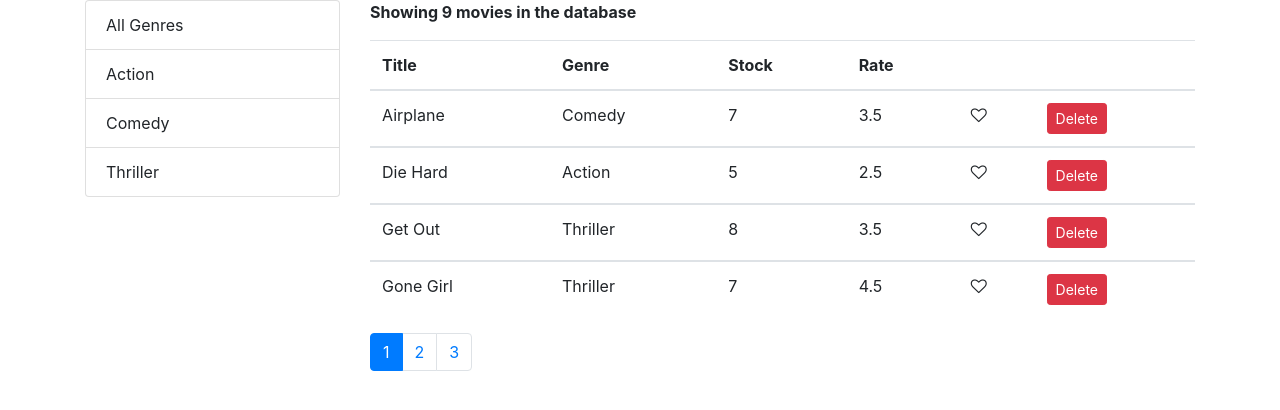
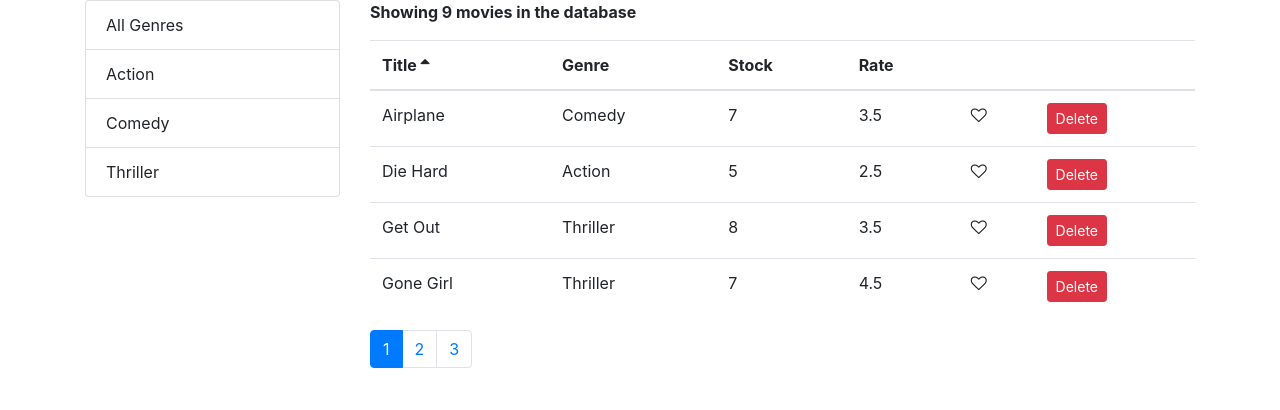
Before and after one commit to instanetk/vidly, a React (Create React App) app: page / in a window 1280 px wide. Shown: the top 410 px of the page. Built offline with nearby package versions, Linux system fonts and the light colour scheme.

Commit message:
End of Unit 5

```diff
--- a/src/components/common/listGroup.jsx
+++ b/src/components/common/listGroup.jsx
@@ -1,13 +1,12 @@
 import React from "react";
 
-const ListGroup = (props) => {
-  const {
-    items,
-    textProperty,
-    valueProperty,
-    selectedItem,
-    onItemSelect,
-  } = props;
+const ListGroup = ({
+  items,
+  textProperty,
+  valueProperty,
+  selectedItem,
+  onItemSelect,
+}) => {
   return (
     <ul className="list-group">
       {items.map((item) => (
--- a/src/components/common/pagination.jsx
+++ b/src/components/common/pagination.jsx
@@ -2,8 +2,7 @@
 import PropTypes from "prop-types";
 import _ from "lodash";
 
-const Pagination = (props) => {
-  const { itemCount, pageSize, currentPage, onPageChange } = props;
+const Pagination = ({ itemCount, pageSize, currentPage, onPageChange }) => {
   const pagesCount = Math.ceil(itemCount / pageSize);
   if (pagesCount === 1) return null;
   const pages = _.range(1, pagesCount + 1);
--- /dev/null
+++ b/src/components/common/table.jsx
@@ -0,0 +1,15 @@
+import React from "react";
+import TableHeader from "./tableHeader";
+import TableBody from "./tableBody";
+
+const Table = ({ columns, sortColumn, onSort, data }) => {
+  return (
+    <table className="table">
+      <TableHeader columns={columns} sortColumn={sortColumn} onSort={onSort} />
+
+      <TableBody data={data} columns={columns} />
+    </table>
+  );
+};
+
+export default Table;
--- /dev/null
+++ b/src/components/common/tableBody.jsx
@@ -0,0 +1,32 @@
+import React, { Component } from "react";
+import _ from "lodash";
+
+class TableBody extends Component {
+  renderCell = (item, column) => {
+    if (column.content) return column.content(item);
+
+    return _.get(item, column.path);
+  };
+  createKey = (item, column) => {
+    return item._id + (column.path || column.key);
+  };
+  render() {
+    const { data, columns } = this.props;
+
+    return (
+      <tbody>
+        {data.map((item) => (
+          <tr key={item._id}>
+            {columns.map((column) => (
+              <td key={this.createKey(item, column)}>
+                {this.renderCell(item, column)}
+              </td>
+            ))}
+          </tr>
+        ))}
+      </tbody>
+    );
+  }
+}
+
+export default TableBody;
--- a/src/components/common/tableHeader.jsx
+++ b/src/components/common/tableHeader.jsx
@@ -0,0 +1,43 @@
+import React, { Component } from "react";
+
+// columns: array
+// sortColumn: object
+// onSort: function
+class TableHeader extends Component {
+  raiseSort = (path) => {
+    const sortColumn = { ...this.props.sortColumn };
+
+    if (sortColumn.path === path) {
+      sortColumn.order = sortColumn.order === "asc" ? "desc" : "asc";
+    } else {
+      sortColumn.path = path;
+      sortColumn.order = "asc";
+    }
+    this.props.onSort(sortColumn);
+  };
+  renderSortIcon = (column) => {
+    const { sortColumn } = this.props;
+
+    if (column.path !== sortColumn.path) return null;
+    if (sortColumn.order === "asc") return <i className="fa fa-sort-asc"></i>;
+    return <i className="fa fa-sort-desc"></i>;
+  };
+  render() {
+    return (
+      <thead>
+        <tr className="clickable">
+          {this.props.columns.map((column) => (
+            <th
+              key={column.path || column.key}
+              onClick={() => this.raiseSort(column.path)}
+            >
+              {column.label} {this.renderSortIcon(column)}
+            </th>
+          ))}
+        </tr>
+      </thead>
+    );
+  }
+}
+
+export default TableHeader;
--- a/src/components/movies.jsx
+++ b/src/components/movies.jsx
@@ -51,33 +51,18 @@
     this.setState({ selectedGenre: genre, currentPage: 1 });
   };
 
-  handleSort = (path) => {
-    const sortColumn = { ...this.state.sortColumn };
-
-    if (sortColumn.path === path) {
-      sortColumn.order = sortColumn.order === "asc" ? "desc" : "asc";
-    } else {
-      sortColumn.path = path;
-      sortColumn.order = "asc";
-    }
-
+  handleSort = (sortColumn) => {
     this.setState({ sortColumn });
-    console.log(sortColumn);
   };
 
-  render() {
-    const { length: count } = this.state.movies;
-
+  getPagedData = () => {
     const {
       currentPage,
       pageSize,
       movies: allMovies,
-      genres,
       selectedGenre,
       sortColumn,
     } = this.state;
-
-    if (count === 0) return <p>There are no movies in the database.</p>;
 
     const filtered =
       selectedGenre && selectedGenre._id
@@ -85,8 +70,19 @@
         : allMovies;
 
     const sorted = _.orderBy(filtered, [sortColumn.path], [sortColumn.order]);
-    console.log(sortColumn);
     const movies = paginate(sorted, currentPage, pageSize);
+
+    return { totalCount: filtered.length, data: movies };
+  };
+
+  render() {
+    const { length: count } = this.state.movies;
+
+    const { currentPage, pageSize, genres, sortColumn } = this.state;
+
+    if (count === 0) return <p>There are no movies in the database.</p>;
+
+    const { totalCount, data: movies } = this.getPagedData();
 
     return (
       <div className="row">
@@ -99,16 +95,17 @@
         </div>
         <div className="col">
           <p className="font-weight-bold">
-            Showing {filtered.length} movies in the database
+            Showing {totalCount} movies in the database
           </p>
           <MoviesTable
             movies={movies}
+            sortColumn={sortColumn}
             onLike={this.handleLike}
             onDelete={this.handleDelete}
             onSort={this.handleSort}
           />
           <Pagination
-            itemCount={filtered.length}
+            itemCount={totalCount}
             pageSize={pageSize}
             currentPage={currentPage}
             onPageChange={this.handlePageChange}
--- a/src/components/moviesTable.jsx
+++ b/src/components/moviesTable.jsx
@@ -1,54 +1,43 @@
-import React from "react";
+import React, { Component } from "react";
 import Like from "./common/like";
+import Table from "./common/table";
 
-const MoviesTable = (props) => {
-  const { movies, onLike, onDelete, onSort } = props;
-
-  return (
-    <table className="table">
-      <thead>
-        <tr>
-          <th onClick={() => onSort("title")} scope="col">
-            Title
-          </th>
-          <th onClick={() => onSort("genre.name")} scope="col">
-            Genre
-          </th>
-          <th onClick={() => onSort("numberInStock")} scope="col">
-            Stock
-          </th>
-          <th onClick={() => onSort("dailyRentalRate")} scope="col">
-            Rate
-          </th>
-          <th scope="col"></th>
-          <th scope="col"></th>
-        </tr>
-      </thead>
-
-      {movies.map((movie) => (
-        <tbody key={movie._id}>
-          <tr>
-            <td>{movie.title}</td>
-            <td>{movie.genre.name}</td>
-            <td>{movie.numberInStock}</td>
-            <td>{movie.dailyRentalRate}</td>
-            <td>
-              <Like movie={movie} onClick={() => onLike(movie)} />
-            </td>
-            <td>
+class MoviesTable extends Component {
+  columns = [
+    { path: "title", label: "Title" },
+    { path: "genre.name", label: "Genre" },
+    { path: "numberInStock", label: "Stock" },
+    { path: "dailyRentalRate", label: "Rate" },
+    {
+      key: "like",
+      content: (movie) => (
+        <Like movie={movie} onClick={() => this.props.onLike(movie)} />
+      ),
+    },
+    {
+      key: "delete",
+      content: (movie) => (
         <button
           type="button"
           className="btn btn-danger btn-sm"
-                onClick={() => onDelete(movie)}
+          onClick={() => this.props.onDelete(movie)}
         >
           Delete
         </button>
-            </td>
-          </tr>
-        </tbody>
-      ))}
-    </table>
+      ),
+    },
+  ];
+  render() {
+    const { movies, onSort, sortColumn } = this.props;
+    return (
+      <Table
+        columns={this.columns}
+        data={movies}
+        sortColumn={sortColumn}
+        onSort={onSort}
+      />
     );
-};
+  }
+}
 
 export default MoviesTable;
--- a/src/index.css
+++ b/src/index.css
@@ -1,13 +1,17 @@
 body {
   margin: 0;
-  font-family: -apple-system, BlinkMacSystemFont, 'Segoe UI', 'Roboto', 'Oxygen',
-    'Ubuntu', 'Cantarell', 'Fira Sans', 'Droid Sans', 'Helvetica Neue',
+  font-family: -apple-system, BlinkMacSystemFont, "Segoe UI", "Roboto", "Oxygen",
+    "Ubuntu", "Cantarell", "Fira Sans", "Droid Sans", "Helvetica Neue",
     sans-serif;
   -webkit-font-smoothing: antialiased;
   -moz-osx-font-smoothing: grayscale;
 }
 
 code {
-  font-family: source-code-pro, Menlo, Monaco, Consolas, 'Courier New',
+  font-family: source-code-pro, Menlo, Monaco, Consolas, "Courier New",
     monospace;
 }
+
+.clickable {
+  cursor: pointer;
+}
```
Lines whose indentation alone changed are shown as unchanged.
